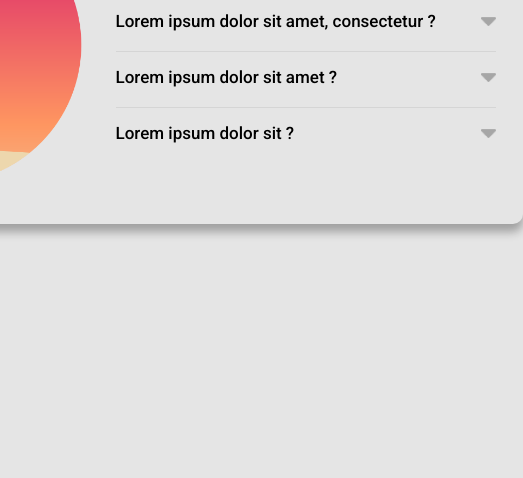
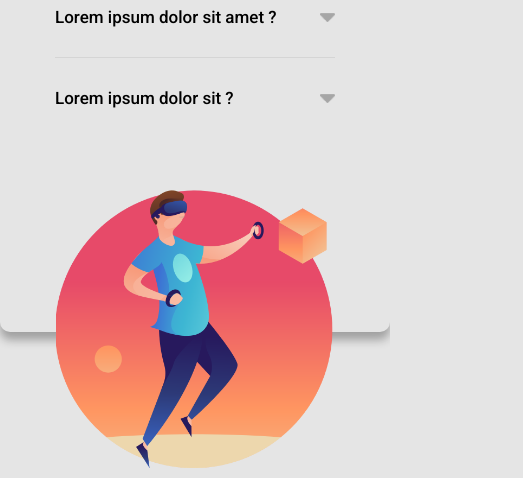
Before and after one commit to Yasmim-Coimbra/FAQ-prototype-template, a plain HTML site: page index.html in a window 390 px wide. Shown: the part 375-853 px from the top of the page, 523 px wide, since content can reach past the window. Drawn offline with Linux system fonts and the light colour scheme.

Commit message:
CSS: adding responsiveness to the site

```diff
--- a/index.html
+++ b/index.html
@@ -8,6 +8,7 @@
 
     <link rel="stylesheet" href="./src/css/reset.css">
     <link rel="stylesheet" href="./src/css/style.css">
+    <link rel="stylesheet" href="./src/css/responsive.css">
 
     <link rel="preconnect" href="https://fonts.googleapis.com">
     <link rel="preconnect" href="https://fonts.gstatic.com" crossorigin>
--- /dev/null
+++ b/src/css/responsive.css
@@ -0,0 +1,50 @@
+@media (max-width: 800px) {
+    .card {
+        width: 500px;
+        flex-direction: column-reverse;
+        justify-content: center;
+        padding: 0;
+    }
+
+    .card .main-img {
+        left: 0;
+        transform: translate(0, 50%);
+    }
+
+    .card .faq {
+        margin-left: 0;
+        transform: translate(0, 25%);
+    }
+
+    .card .faq h1 {
+        text-align: center;
+    }
+
+    .q-and-a li {
+        padding-top: 30px;
+    }
+    .q-and-a li:not(:last-child) {
+        padding-bottom: 30px;
+    }
+}
+
+@media (max-width: 520px) {
+    .card {
+        max-width: 450px;
+    }
+}
+
+@media (max-width: 430px) {
+    .card {
+        max-width: 400px;
+    }
+    .q-and-a {
+        max-width: 280px;
+    }
+}
+
+@media (max-width: 320px) {
+    main {
+        margin-top: 10px;
+    }
+}
```
